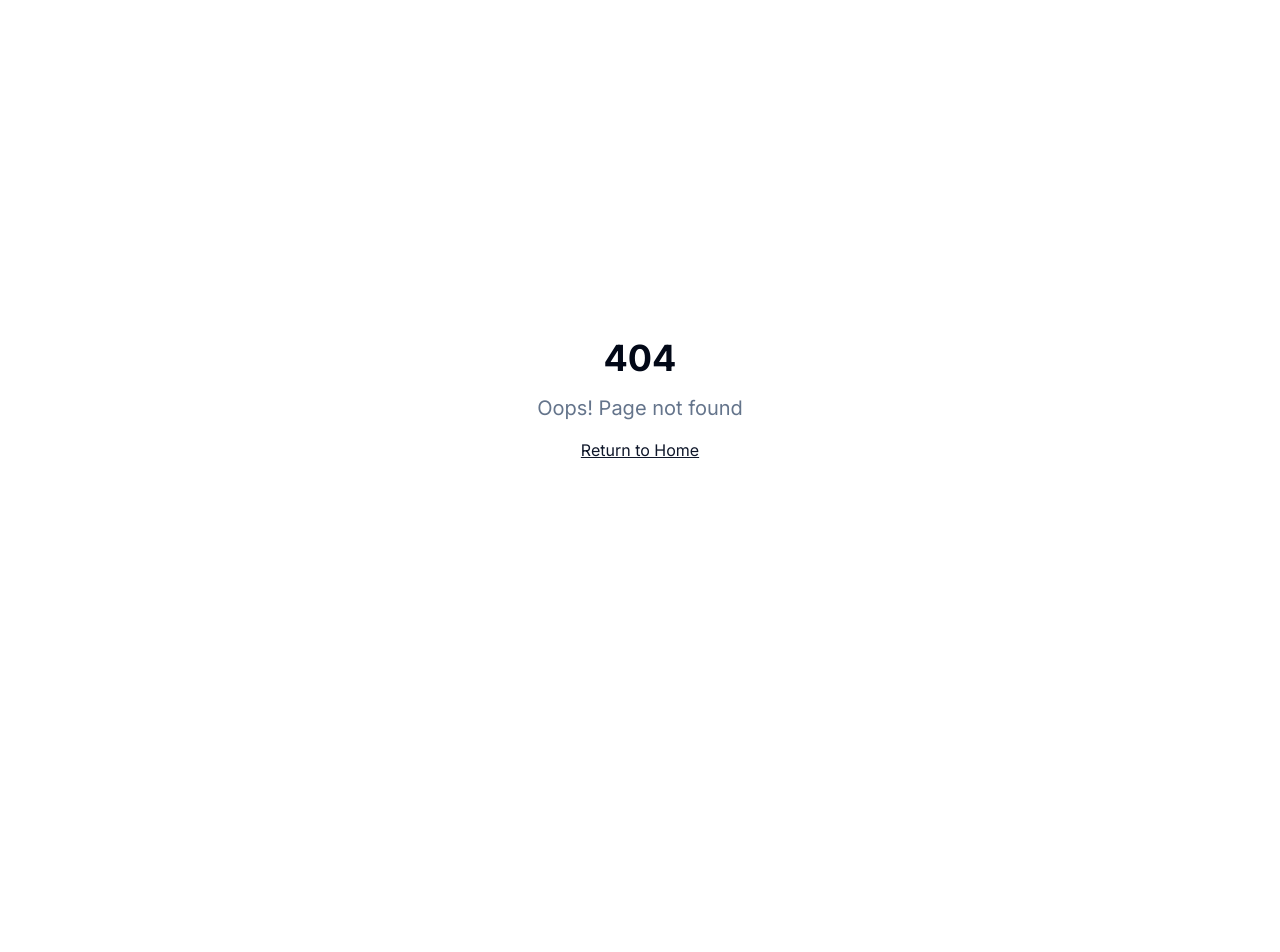
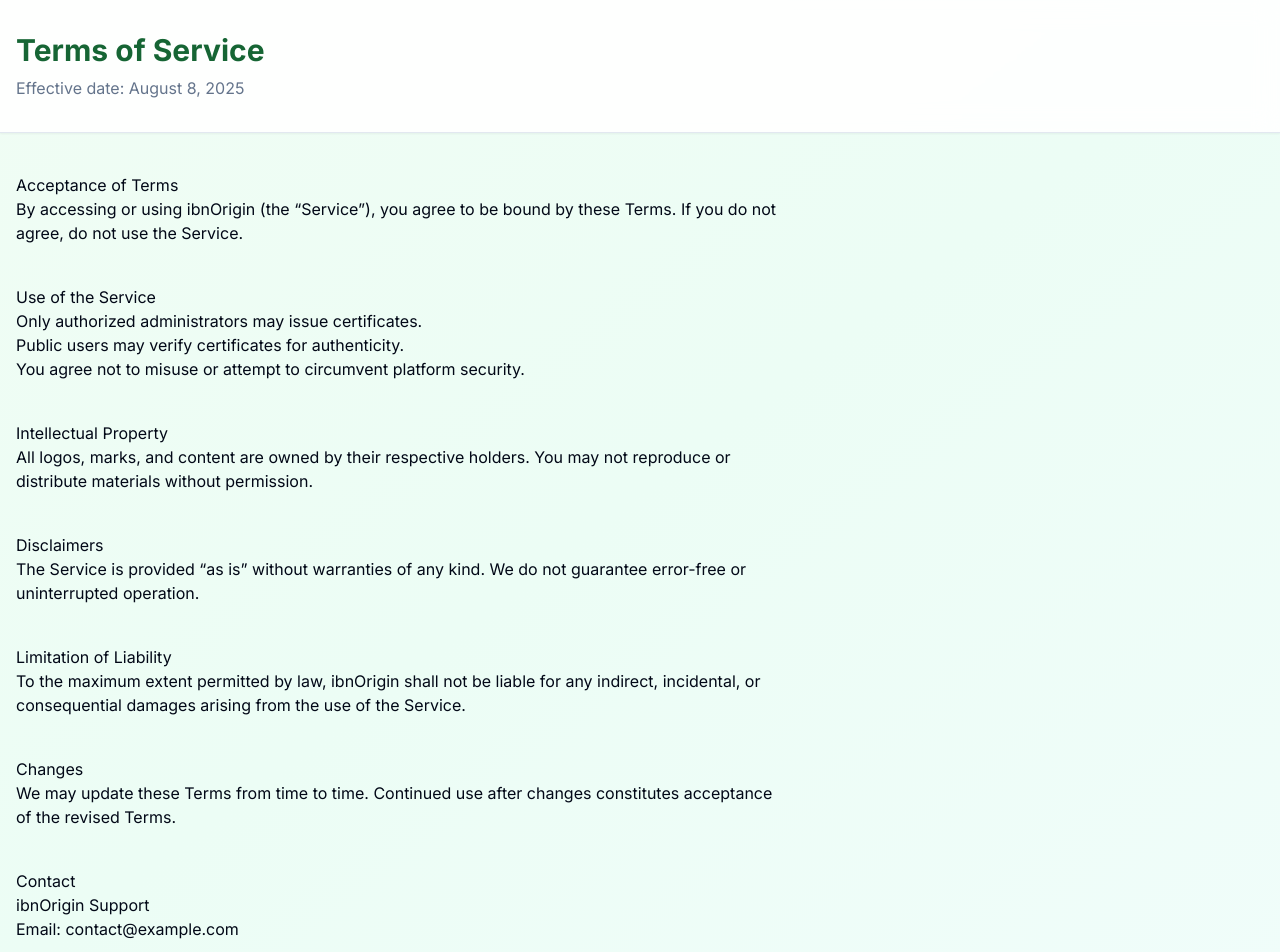
Before and after one commit to Josebert2001/ibeno-origin-scribe, a React (Vite) app: page /terms in a window 1280 px wide. Before the commit this address had no page. Shown: the top 952 px of the page. Before the commit the page ends 800 px from the top, so only its background shows below. Built offline with nearby package versions, Linux system fonts and the light colour scheme.

Commit message:
Add Privacy/Terms pages
The AI added Privacy and Terms pages to the application.
-edited src/pages/Privacy.tsx
-edited src/pages/Terms.tsx

```diff
--- a/src/App.tsx
+++ b/src/App.tsx
@@ -10,6 +10,8 @@ import Auth from "./pages/Auth";
 import Admin from "./pages/Admin";
 import Verify from "./pages/Verify";
 import NotFound from "./pages/NotFound";
+import Privacy from "./pages/Privacy";
+import Terms from "./pages/Terms";
 
 const queryClient = new QueryClient();
 
@@ -36,6 +38,8 @@ const App = () => (
               <Route path="/auth" element={<Auth />} />
               <Route path="/admin" element={<Admin />} />
               <Route path="/verify" element={<Verify />} />
+              <Route path="/privacy" element={<Privacy />} />
+              <Route path="/terms" element={<Terms />} />
               {/* ADD ALL CUSTOM ROUTES ABOVE THE CATCH-ALL "*" ROUTE */}
               <Route path="*" element={<NotFound />} />
             </Routes>
--- a/src/pages/Index.tsx
+++ b/src/pages/Index.tsx
@@ -251,6 +251,10 @@ const Index = () => {
 
         {/* Footer */}
         <footer className="py-8 md:py-12 text-center border-t border-green-200 dark:border-green-800 px-4">
+          <nav className="mb-4 flex items-center justify-center gap-6 text-sm">
+            <Link to="/privacy" className="text-green-700 hover:underline dark:text-green-300">Privacy Policy</Link>
+            <Link to="/terms" className="text-green-700 hover:underline dark:text-green-300">Terms of Service</Link>
+          </nav>
           <div className="flex items-center justify-center gap-2 mb-3 md:mb-4">
             <div className="w-6 h-6 md:w-8 md:h-8 rounded-lg flex items-center justify-center overflow-hidden">
               <img
--- /dev/null
+++ b/src/pages/Privacy.tsx
@@ -0,0 +1,83 @@
+import PageMetadata from "@/components/PageMetadata";
+
+const Privacy = () => {
+  return (
+    <>
+      <PageMetadata
+        title="Privacy Policy - ibnOrigin"
+        description="Learn how ibnOrigin collects, uses, and protects your data."
+        keywords="privacy policy, data protection, ibnOrigin"
+      />
+      <div className="min-h-screen bg-gradient-to-br from-green-50 via-emerald-50 to-teal-50 dark:from-green-950 dark:via-emerald-950 dark:to-teal-950">
+        <header className="border-b bg-white/90 backdrop-blur-md shadow-sm dark:bg-gray-900/90">
+          <div className="container mx-auto px-4 py-8">
+            <h1 className="text-3xl font-bold text-green-800 dark:text-green-200">Privacy Policy</h1>
+            <p className="text-muted-foreground mt-2">Effective date: August 8, 2025</p>
+          </div>
+        </header>
+
+        <main id="main-content" className="container mx-auto px-4 py-10 space-y-10">
+          <section className="prose prose-green max-w-3xl dark:prose-invert">
+            <h2>Introduction</h2>
+            <p>
+              This Privacy Policy describes how ibnOrigin (the “Service”) collects, uses, and safeguards
+              your information when you use our certificate issuance and verification platform.
+            </p>
+          </section>
+
+          <section className="prose prose-green max-w-3xl dark:prose-invert">
+            <h2>Information We Collect</h2>
+            <ul>
+              <li>Account information (e.g., email) for administrators</li>
+              <li>Certificate data (bearer name, native of, village, issuance date)</li>
+              <li>Technical data (analytics and performance metrics)</li>
+            </ul>
+          </section>
+
+          <section className="prose prose-green max-w-3xl dark:prose-invert">
+            <h2>How We Use Information</h2>
+            <ul>
+              <li>To generate and verify Certificates of Origin</li>
+              <li>To secure and audit administrative access</li>
+              <li>To improve reliability, security, and user experience</li>
+            </ul>
+          </section>
+
+          <section className="prose prose-green max-w-3xl dark:prose-invert">
+            <h2>Data Sharing</h2>
+            <p>
+              We do not sell personal data. We may share limited data with service providers to operate
+              the platform (e.g., hosting, analytics) under strict confidentiality and security obligations.
+            </p>
+          </section>
+
+          <section className="prose prose-green max-w-3xl dark:prose-invert">
+            <h2>Security</h2>
+            <p>
+              We implement role-based access control, Row Level Security (RLS), and monitoring to protect data.
+              Despite safeguards, no system is entirely secure—use strong passwords and keep credentials safe.
+            </p>
+          </section>
+
+          <section className="prose prose-green max-w-3xl dark:prose-invert">
+            <h2>Your Rights</h2>
+            <p>
+              You may request access, correction, or deletion of your personal information where applicable.
+              Contact us using the details below.
+            </p>
+          </section>
+
+          <section className="prose prose-green max-w-3xl dark:prose-invert">
+            <h2>Contact</h2>
+            <p>
+              ibnOrigin Support<br />
+              Email: contact@example.com
+            </p>
+          </section>
+        </main>
+      </div>
+    </>
+  );
+};
+
+export default Privacy;
--- /dev/null
+++ b/src/pages/Terms.tsx
@@ -0,0 +1,77 @@
+import PageMetadata from "@/components/PageMetadata";
+
+const Terms = () => {
+  return (
+    <>
+      <PageMetadata
+        title="Terms of Service - ibnOrigin"
+        description="The terms and conditions governing the use of ibnOrigin."
+        keywords="terms of service, terms, conditions, ibnOrigin"
+      />
+      <div className="min-h-screen bg-gradient-to-br from-green-50 via-emerald-50 to-teal-50 dark:from-green-950 dark:via-emerald-950 dark:to-teal-950">
+        <header className="border-b bg-white/90 backdrop-blur-md shadow-sm dark:bg-gray-900/90">
+          <div className="container mx-auto px-4 py-8">
+            <h1 className="text-3xl font-bold text-green-800 dark:text-green-200">Terms of Service</h1>
+            <p className="text-muted-foreground mt-2">Effective date: August 8, 2025</p>
+          </div>
+        </header>
+
+        <main id="main-content" className="container mx-auto px-4 py-10 space-y-10">
+          <section className="prose prose-green max-w-3xl dark:prose-invert">
+            <h2>Acceptance of Terms</h2>
+            <p>
+              By accessing or using ibnOrigin (the “Service”), you agree to be bound by these Terms. If you do not agree, do not use the Service.
+            </p>
+          </section>
+
+          <section className="prose prose-green max-w-3xl dark:prose-invert">
+            <h2>Use of the Service</h2>
+            <ul>
+              <li>Only authorized administrators may issue certificates.</li>
+              <li>Public users may verify certificates for authenticity.</li>
+              <li>You agree not to misuse or attempt to circumvent platform security.</li>
+            </ul>
+          </section>
+
+          <section className="prose prose-green max-w-3xl dark:prose-invert">
+            <h2>Intellectual Property</h2>
+            <p>
+              All logos, marks, and content are owned by their respective holders. You may not reproduce or distribute materials without permission.
+            </p>
+          </section>
+
+          <section className="prose prose-green max-w-3xl dark:prose-invert">
+            <h2>Disclaimers</h2>
+            <p>
+              The Service is provided “as is” without warranties of any kind. We do not guarantee error-free or uninterrupted operation.
+            </p>
+          </section>
+
+          <section className="prose prose-green max-w-3xl dark:prose-invert">
+            <h2>Limitation of Liability</h2>
+            <p>
+              To the maximum extent permitted by law, ibnOrigin shall not be liable for any indirect, incidental, or consequential damages arising from the use of the Service.
+            </p>
+          </section>
+
+          <section className="prose prose-green max-w-3xl dark:prose-invert">
+            <h2>Changes</h2>
+            <p>
+              We may update these Terms from time to time. Continued use after changes constitutes acceptance of the revised Terms.
+            </p>
+          </section>
+
+          <section className="prose prose-green max-w-3xl dark:prose-invert">
+            <h2>Contact</h2>
+            <p>
+              ibnOrigin Support<br />
+              Email: contact@example.com
+            </p>
+          </section>
+        </main>
+      </div>
+    </>
+  );
+};
+
+export default Terms;
```
Also changed, not shown: 1 other file (tests, documents, lock files or other folders).
